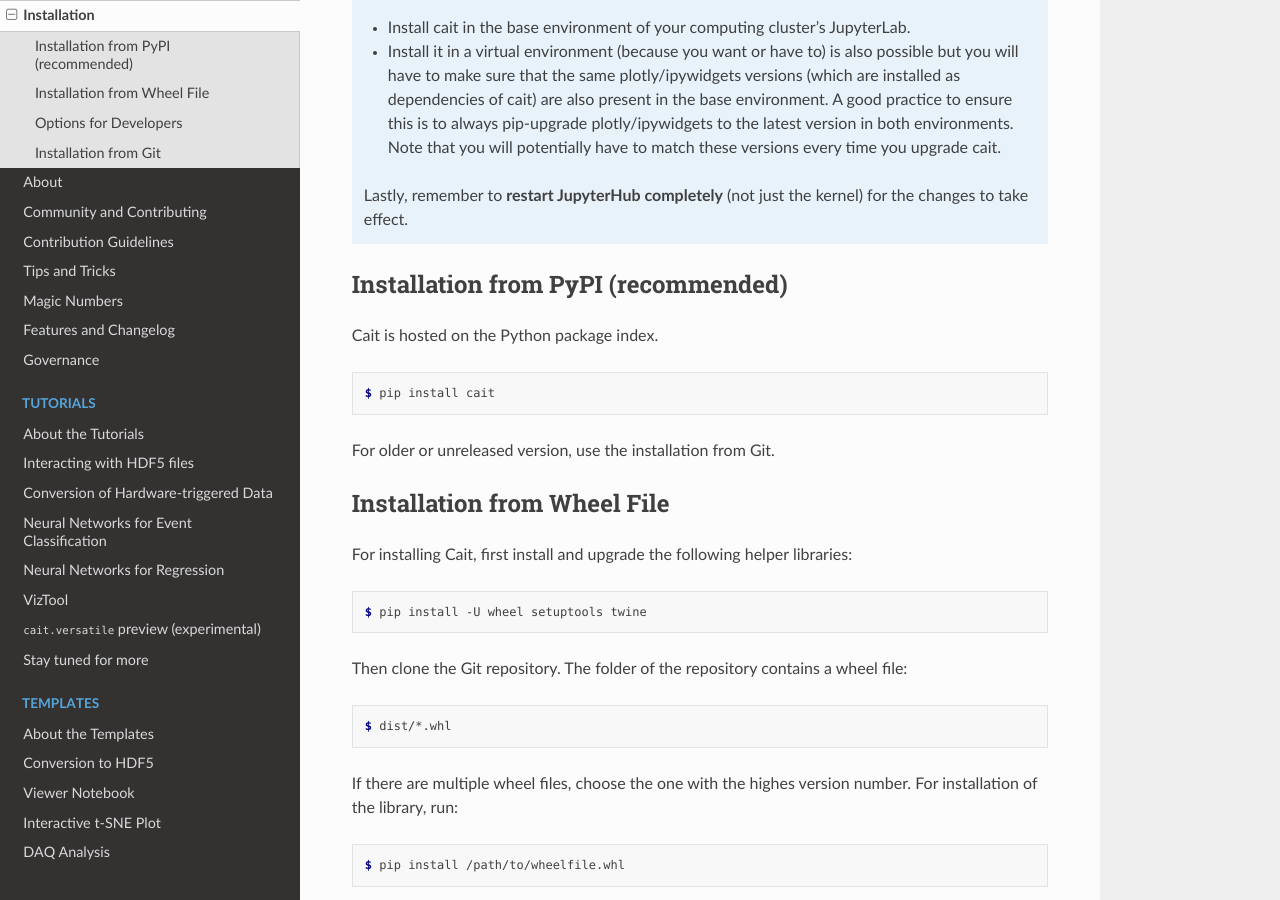
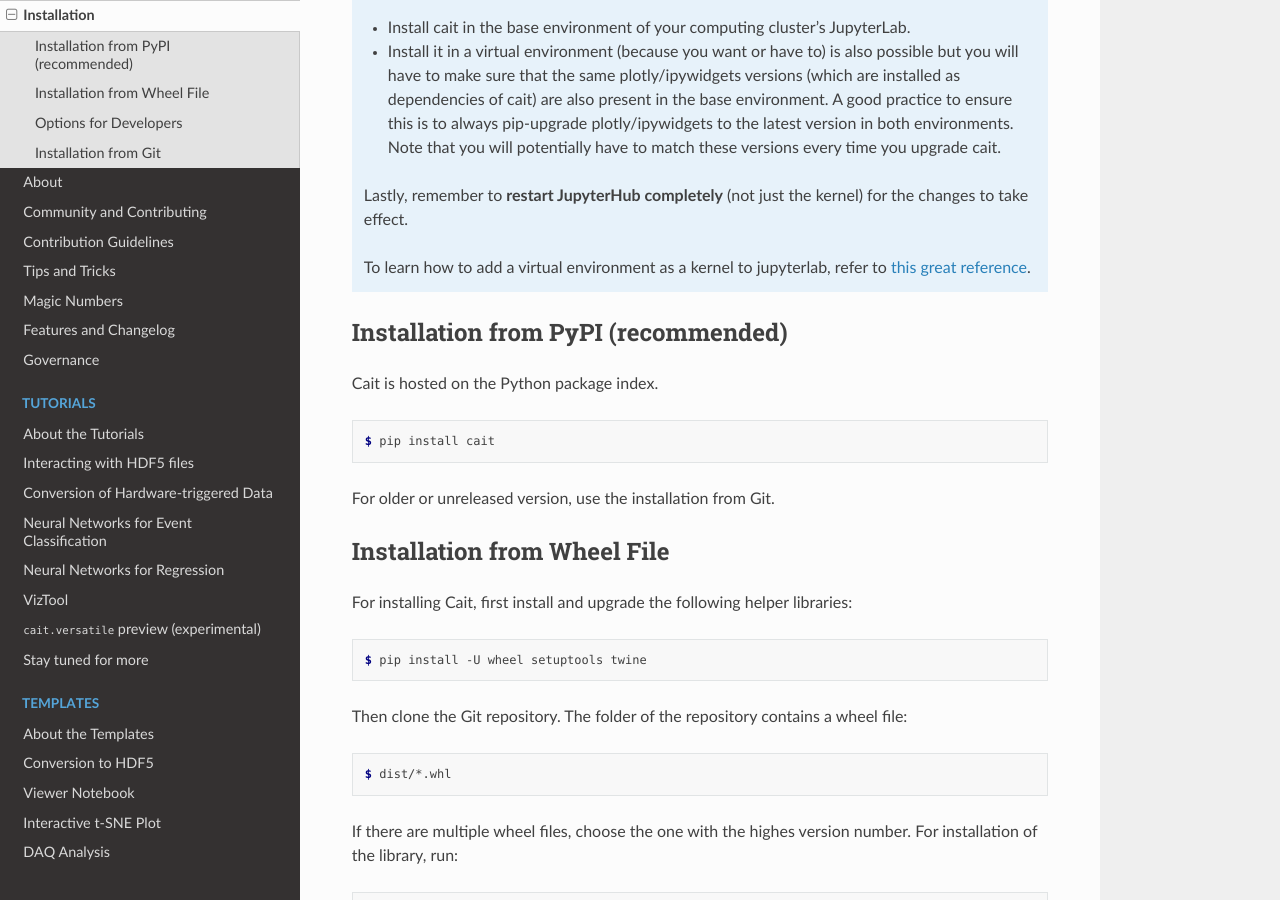
Before and after one commit to fewagner/cait, a Sphinx documentation site: the page built from docs/source/installing.rst, in a window 1280 px wide and 900 px high, scrolled down 593 px. Built offline with Sphinx 7.4.7 and the Read the Docs theme 2.0.0, drawn with Linux system fonts in a browser that asks for light colours; pages that are not in the unit, such as notebooks, are missing from menus.

Commit message:
add instructions for jupyterlab venv to docs

```diff
--- a/README.rst
+++ b/README.rst
@@ -50,6 +50,8 @@
 
   Lastly, remember to **restart JupyterHub completely** (not just the kernel) for the changes to take effect.
 
+  To learn how to add a virtual environment as a kernel to jupyterlab, refer to `this great reference <https://janakiev.com/blog/jupyter-virtual-envs/>`_.
+
 Version History
 ===============
 
--- a/docs/source/installing.rst
+++ b/docs/source/installing.rst
@@ -20,6 +20,8 @@
   * Install it in a virtual environment (because you want or have to) is also possible but you will have to make sure that the same plotly/ipywidgets versions (which are installed as dependencies of cait) are also present in the base environment. A good practice to ensure this is to always pip-upgrade plotly/ipywidgets to the latest version in both environments. Note that you will potentially have to match these versions every time you upgrade cait.
 
   Lastly, remember to **restart JupyterHub completely** (not just the kernel) for the changes to take effect.
+
+  To learn how to add a virtual environment as a kernel to jupyterlab, refer to `this great reference <https://janakiev.com/blog/jupyter-virtual-envs/>`_.
 
 Installation from PyPI (recommended)
 ====================================
```
